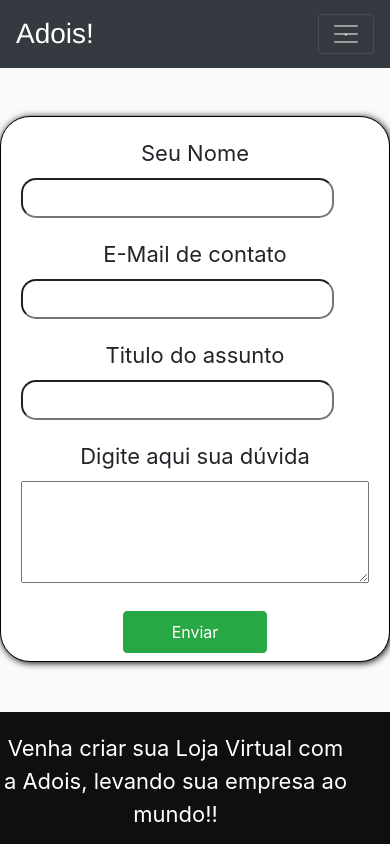
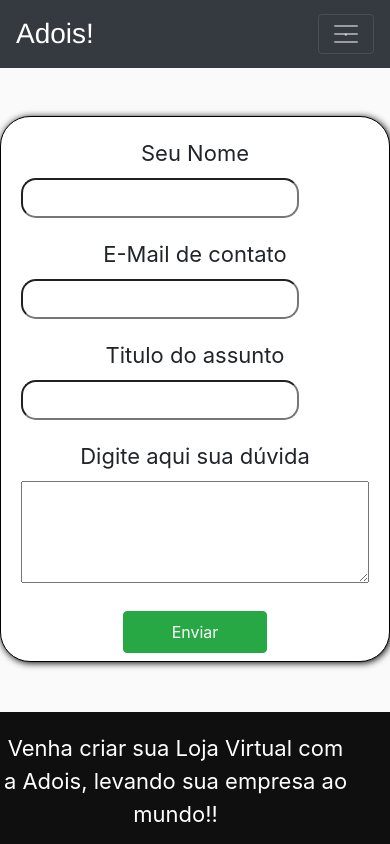
Before and after one commit to joneivison13/Adois, a React (Create React App) app: page /contato in a window 390 px wide. Shown: the top 844 px of the page. Built offline with nearby package versions, Linux system fonts and the light colour scheme.

Commit message:
concerto de bug da pagina de contato

```diff
--- a/src/app.css
+++ b/src/app.css
@@ -257,8 +257,9 @@ form{
     }
     .form{
         width: 100%;
+        margin: 10px;
     }
     .form-card input{
-        width: 90%;
+        width: 80%;
     }
 }
```
